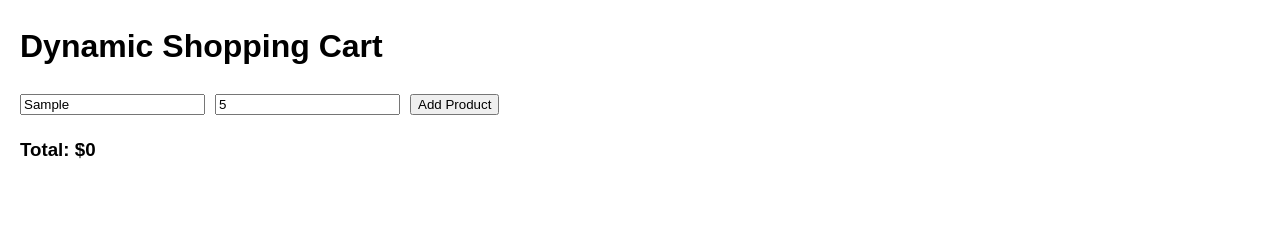
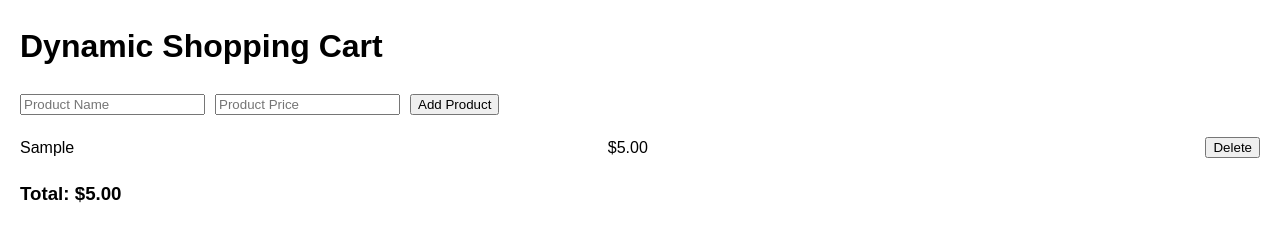
Before and after one commit to unw10181/dynamic-shopping-cart, a plain HTML site: page index.html in a window 1280 px wide. Both pictures are taken after typing "Sample", "5" into the empty fields and a click on the button "Add Product". Drawn offline with Linux system fonts and the light colour scheme.

Commit message:
js logic

```diff
--- a/script.js
+++ b/script.js
@@ -6,16 +6,55 @@ const totalPriceSpan = document.getElementById("total-price");
 
 let totalPrice = 0;
 
-// Function to update the total price
+// Update total price
 function updateTotalPrice(amount) {
   totalPrice += amount;
   totalPriceSpan.textContent = totalPrice.toFixed(2);
 }
 
-// Function to remove an item
+// Remove item
 function removeItem(event) {
   const item = event.target.closest("li");
   const price = parseFloat(item.dataset.price);
   updateTotalPrice(-price);
   item.remove();
 }
+
+// Add product
+addProductButton.addEventListener("click", () => {
+  const name = productNameInput.value.trim();
+  const price = parseFloat(productPriceInput.value);
+
+  // Validation checks for if name
+  if (name == "" || isNaN(price) || price <= 0) {
+    alert("Please enter a valid product name and price.");
+    return;
+  }
+
+  // Create cart item
+  const li = document.createElement("li");
+  li.classList.add("cart-item");
+  li.dataset.price = price;
+  //create span element
+  const nameSpan = document.createElement("span");
+  nameSpan.textContent = name;
+
+  const priceSpan = document.createElement("span");
+  priceSpan.textContent = `$${price.toFixed(2)}`;
+  //create delete button
+  const dltButton = document.createElement("button");
+  dltButton.textContent = "Delete";
+  //Implements removeitem function right here
+  dltButton.addEventListener("click", removeItem);
+
+  li.appendChild(nameSpan);
+  li.appendChild(priceSpan);
+  li.appendChild(dltButton);
+
+  cart.appendChild(li);
+  updateTotalPrice(price);
+
+  // Clear inputs after adding
+  productNameInput.value = "";
+  productPriceInput.value = "";
+});
```
Also changed, not shown: index.html (+3 -1 lines), 1 other file.
